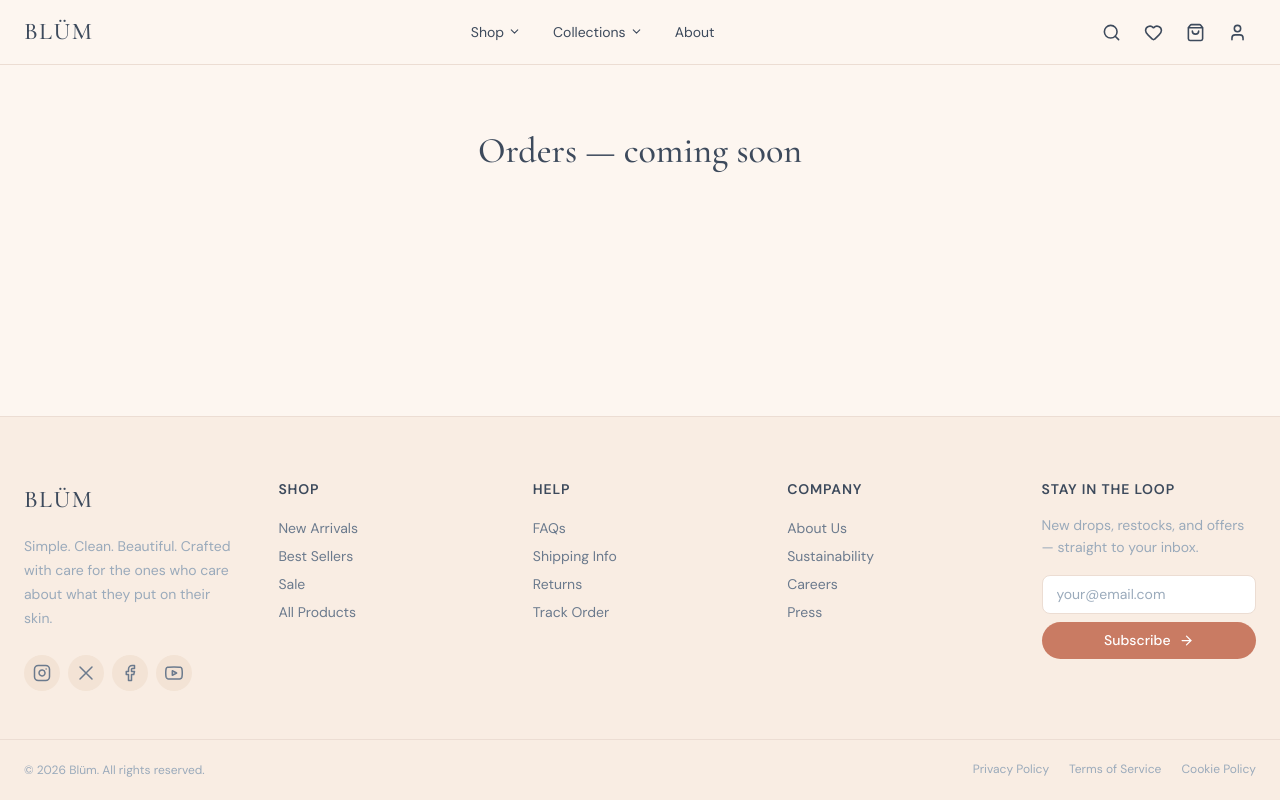
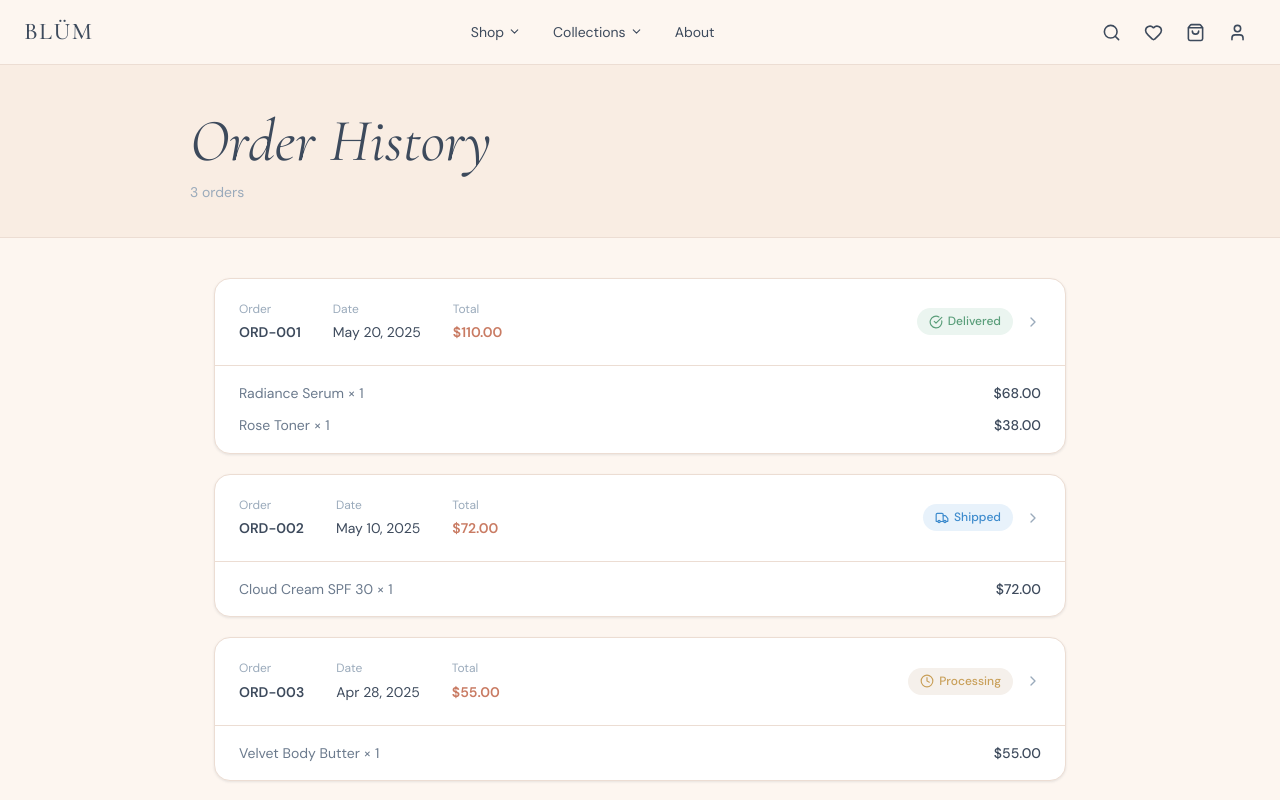
Before and after one commit to HuMzAHCodes/Ecommerce_Store, a React (Vite) app: page /orders in a window 1280 px wide. Shown: the top 800 px of the page. Built offline with nearby package versions, Linux system fonts and the light colour scheme; a web font is replaced by a local one.

Commit message:
Orders functionality

```diff
--- a/src/pages/Orders.tsx
+++ b/src/pages/Orders.tsx
@@ -1,40 +1,180 @@
-const Orders = () => (
-  <div style={{ padding: "4rem 1.5rem", textAlign: "center", fontFamily: "sans-serif" }}>
-    <h2>Orders — coming soon</h2>
-  </div>
-);
+import { motion } from "framer-motion";
+import { Link } from "react-router-dom";
+import { Package, ChevronRight, Truck, CheckCircle, Clock, XCircle } from "lucide-react";
+import { useTheme } from "../theme/ThemeContext";
+
+// ── Mock orders ───────────────────────────────────────────────
+const MOCK_ORDERS = [
+  { id:"ORD-001", date:"May 20, 2025", status:"DELIVERED",  total:110.00, items:[{ name:"Radiance Serum", qty:1, price:68 },{ name:"Rose Toner", qty:1, price:38 }] },
+  { id:"ORD-002", date:"May 10, 2025", status:"SHIPPED",    total:72.00,  items:[{ name:"Cloud Cream SPF 30", qty:1, price:72 }] },
+  { id:"ORD-003", date:"Apr 28, 2025", status:"PROCESSING", total:55.00,  items:[{ name:"Velvet Body Butter", qty:1, price:55 }] },
+];
+
+const STATUS_CONFIG = {
+  DELIVERED:  { label:"Delivered",  color:"#5A9E7A", bg:"#EBF5F0", icon:<CheckCircle size={14}/> },
+  SHIPPED:    { label:"Shipped",    color:"#3D8BCD", bg:"#E8F2FB", icon:<Truck size={14}/>       },
+  PROCESSING: { label:"Processing", color:"#C9A05A", bg:"#F5F0EB", icon:<Clock size={14}/>       },
+  CANCELLED:  { label:"Cancelled",  color:"#C95A5A", bg:"#F5EBEB", icon:<XCircle size={14}/>     },
+  PENDING:    { label:"Pending",    color:"#9AAABB", bg:"#F0F4F8", icon:<Clock size={14}/>       },
+};
+
+const Orders = () => {
+  const theme = useTheme();
+  const { colors, typography, radius, shadows } = theme;
+
+  return (
+    <div style={{ background: colors.bgPrimary, minHeight:"100vh" }}>
+      <div style={{ background: colors.bgSecondary, borderBottom:`1px solid ${colors.borderLight}`, padding:"2.5rem 1.5rem 2rem" }}>
+        <div style={{ maxWidth:900, margin:"0 auto" }}>
+          <h1 style={{ fontFamily: typography.fontDisplay, color: colors.textPrimary, fontStyle:"italic" }}>Order History</h1>
+          <p style={{ fontFamily: typography.fontBody, color: colors.textMuted, fontSize: typography.sm, marginTop:4 }}>{MOCK_ORDERS.length} orders</p>
+        </div>
+      </div>
+
+      <div style={{ maxWidth:900, margin:"0 auto", padding:"2.5rem 1.5rem", display:"flex", flexDirection:"column", gap:"1.25rem" }}>
+        {MOCK_ORDERS.map((order, i) => {
+          const status = STATUS_CONFIG[order.status as keyof typeof STATUS_CONFIG] ?? STATUS_CONFIG.PENDING;
+          return (
+            <motion.div key={order.id} initial={{ opacity:0, y:16 }} animate={{ opacity:1, y:0 }} transition={{ duration:0.4, delay:i*0.08 }}
+              style={{ background: colors.bgCard, borderRadius: radius?.xl, border:`1px solid ${colors.borderLight}`, boxShadow: shadows?.sm, overflow:"hidden" }}>
+
+              {/* Header */}
+              <div style={{ display:"flex", alignItems:"center", justifyContent:"space-between", padding:"1.25rem 1.5rem", borderBottom:`1px solid ${colors.borderLight}`, flexWrap:"wrap", gap:"0.75rem" }}>
+                <div style={{ display:"flex", gap:"2rem", flexWrap:"wrap" }}>
+                  <div>
+                    <p style={{ fontFamily: typography.fontBody, fontSize: typography.xs, color: colors.textMuted, marginBottom:2 }}>Order</p>
+                    <p style={{ fontFamily: typography.fontBody, fontSize: typography.sm, fontWeight: typography.weightBold, color: colors.textPrimary }}>{order.id}</p>
+                  </div>
+                  <div>
+                    <p style={{ fontFamily: typography.fontBody, fontSize: typography.xs, color: colors.textMuted, marginBottom:2 }}>Date</p>
+                    <p style={{ fontFamily: typography.fontBody, fontSize: typography.sm, color: colors.textPrimary }}>{order.date}</p>
+                  </div>
+                  <div>
+                    <p style={{ fontFamily: typography.fontBody, fontSize: typography.xs, color: colors.textMuted, marginBottom:2 }}>Total</p>
+                    <p style={{ fontFamily: typography.fontBody, fontSize: typography.sm, fontWeight: typography.weightBold, color: colors.accentPrimary }}>${order.total.toFixed(2)}</p>
+                  </div>
+                </div>
+                <div style={{ display:"flex", alignItems:"center", gap:"0.75rem" }}>
+                  <span style={{ display:"inline-flex", alignItems:"center", gap:5, padding:"4px 12px", borderRadius: radius?.full, background: status.bg, color: status.color, fontFamily: typography.fontBody, fontSize: typography.xs, fontWeight: typography.weightMedium }}>
+                    {status.icon} {status.label}
+                  </span>
+                  <ChevronRight size={16} color={colors.textMuted} />
+                </div>
+              </div>
+
+              {/* Items */}
+              <div style={{ padding:"1rem 1.5rem", display:"flex", flexDirection:"column", gap:"0.625rem" }}>
+                {order.items.map((item) => (
+                  <div key={item.name} style={{ display:"flex", justifyContent:"space-between", fontFamily: typography.fontBody, fontSize: typography.sm }}>
+                    <span style={{ color: colors.textSecondary }}>{item.name} × {item.qty}</span>
+                    <span style={{ color: colors.textPrimary, fontWeight: typography.weightMedium }}>${item.price.toFixed(2)}</span>
+                  </div>
+                ))}
+              </div>
+            </motion.div>
+          );
+        })}
+
+        {MOCK_ORDERS.length === 0 && (
+          <div style={{ textAlign:"center", padding:"4rem 0" }}>
+            <Package size={56} color={colors.borderMedium} style={{ margin:"0 auto 1rem" }} />
+            <p style={{ fontFamily: typography.fontBody, fontSize: typography.lg, color: colors.textPrimary, marginBottom:"0.5rem" }}>No orders yet</p>
+            <Link to="/shop" style={{ color: colors.accentPrimary, fontFamily: typography.fontBody, fontSize: typography.sm }}>Start shopping →</Link>
+          </div>
+        )}
+      </div>
+    </div>
+  );
+};
+
 export default Orders;
 
 // ── File Overview ──────────────────────────────────────────────────────────────
 //
 // Orders.tsx
-// Temporary placeholder for the Orders page. Renders a centered "coming soon"
-// heading with minimal inline styling.
-// No logic, no props, no theme dependency.
+// The order history page. Renders a staggered list of order cards, each
+// showing the order number, date, total, status badge, and line items.
+// All data is currently mocked — no API calls or auth dependency.
 //
-// This file exists solely to satisfy the lazy import in App.tsx:
-//   const Orders = lazy(() => import("./pages/Orders"))
-// Without it, navigating to /orders would throw a module-not-found error.
+// ── Page layout ───────────────────────────────────────────────────────────────
 //
-// ── Route context ─────────────────────────────────────────────────────────────
+//  Header bar    — bgSecondary strip with "Order History" heading and order count
+//  Order list    — vertical flex column of order cards (maxWidth 900, centered)
+//  Empty state   — rendered when MOCK_ORDERS.length === 0 (Package icon + CTA)
 //
-// A protected route accessible from the Profile page via a quick link.
-// Unauthenticated users should be redirected to /login with a returnTo
-// param so they land back here after signing in. Each order row should
-// link to a dedicated order detail view (e.g. /orders/:id) showing the
-// full breakdown of that specific purchase.
+// ── Module-level data constants ───────────────────────────────────────────────
 //
-// ── What to build here ────────────────────────────────────────────────────────
+//  MOCK_ORDERS — array of three hardcoded orders, each with:
+//                  id       — display order number (e.g. "ORD-001")
+//                  date     — human-readable date string
+//                  status   — one of the STATUS_CONFIG keys
+//                  total    — order total as a number
+//                  items[]  — array of { name, qty, price } line items
+//                These are UI stubs; the real implementation will fetch from
+//                an API endpoint (e.g. GET /api/orders) via React Query,
+//                filtered by the authenticated user's id.
 //
-// This stub should eventually be replaced with the full Orders page, which
-// will likely include:
-//   • List of past orders sorted by date (newest first)
-//   • Per-order summary row: order number, date, status badge, total, item count
-//   • Order status indicators (Processing, Shipped, Delivered, Cancelled)
-//   • "View Details" link per order expanding or navigating to /orders/:id
-//   • Order detail view: line items, shipping address, payment method, timeline
-//   • Reorder button to add a past order's items back to the cart
-//   • Return / refund request flow for eligible orders
-//   • Empty state with a CTA to browse the shop if no orders exist
-//   • React Query fetch for order history tied to the authenticated user
-//   • Route guard — redirect to /login if not authenticated
+//  STATUS_CONFIG — a lookup object keyed by status string. Each entry holds:
+//                  label — human-readable status text
+//                  color — foreground hex for the badge pill
+//                  bg    — background hex for the badge pill
+//                  icon  — pre-rendered lucide ReactNode for the badge
+//                Status keys: DELIVERED, SHIPPED, PROCESSING, CANCELLED, PENDING.
+//                Colors are hardcoded hex values (not ThemeContext tokens) so
+//                they remain consistent regardless of the active theme.
+//                The ?? STATUS_CONFIG.PENDING fallback handles any unknown
+//                status string that isn't in the config object.
+//
+// ── Order card structure ──────────────────────────────────────────────────────
+//
+//  Each card is a motion.div with:
+//    ├─ Header row (flex, space-between, borderBottom)
+//    │   ├─ Left group — three label+value pairs: Order / Date / Total
+//    │   │   Total is rendered in accentPrimary + weightBold for emphasis
+//    │   └─ Right group — status badge pill + ChevronRight icon
+//    │       ChevronRight implies the card is clickable/expandable (stub —
+//    │       currently no onClick; a future implementation would navigate
+//    │       to /orders/:id for the full order detail view)
+//    └─ Items area — one row per line item: "name × qty" left, "$price" right
+//
+// ── Status badge pill ─────────────────────────────────────────────────────────
+//
+//  Rendered as an inline-flex <span> using status.bg and status.color from
+//  STATUS_CONFIG. Contains the status icon (14px lucide) + label text.
+//  Visual mapping:
+//    DELIVERED  → green  (CheckCircle) — order fulfilled
+//    SHIPPED    → blue   (Truck)       — in transit
+//    PROCESSING → amber  (Clock)       — being prepared
+//    CANCELLED  → red    (XCircle)     — order cancelled
+//    PENDING    → grey   (Clock)       — awaiting confirmation / fallback
+//
+// ── Stagger animation ─────────────────────────────────────────────────────────
+//
+//  Each order card uses:
+//    initial    — opacity: 0, y: +16
+//    animate    — opacity: 1, y: 0
+//    duration   — 400 ms
+//    delay      — i * 0.08 s (80 ms per card)
+//  This creates a cascading entrance effect without needing a parent stagger
+//  variant — the delay is derived directly from the map index `i`.
+//
+// ── Empty state ───────────────────────────────────────────────────────────────
+//
+//  Rendered when MOCK_ORDERS.length === 0 (currently never shown since the
+//  mock array has three items, but ready for when real data returns nothing).
+//  Shows a large Package icon + "No orders yet" + "Start shopping →" link.
+//
+// ── What to replace for production ───────────────────────────────────────────
+//
+//  Replace MOCK_ORDERS with a React Query fetch:
+//    const { data: orders } = useQuery(["orders"], () => fetchOrders(user.id))
+//  Add a route guard to redirect unauthenticated users to /login.
+//  Make each card clickable to navigate to /orders/:id for full detail.
+//  Add pagination or infinite scroll for users with many orders.
+//
+// ── Dependencies ─────────────────────────────────────────────────────────────
+//
+//  react-router-dom  — Link (empty state CTA to /shop)
+//  framer-motion     — motion.div for per-card stagger entrance animation
+//  lucide-react      — Package, ChevronRight, Truck, CheckCircle, Clock, XCircle
+//  useTheme()        — colors, typography, radius, shadows tokens
```
